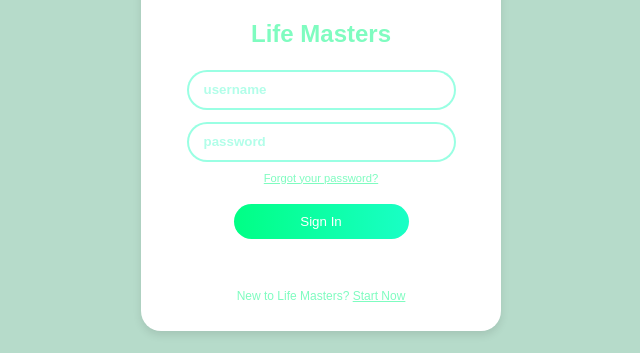
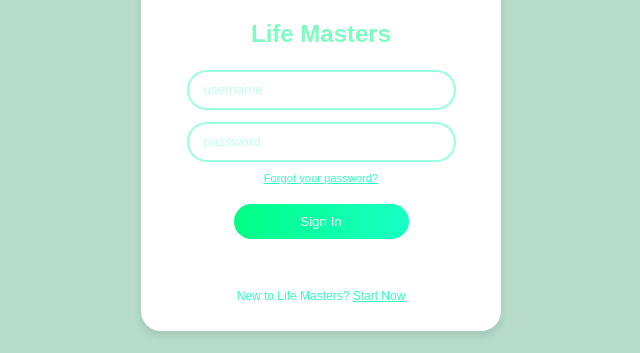
Before and after one commit to andrecrv/life-masters, a React (Create React App) app in the folder frontend/lmapp/: page /signin in a window 1280 px wide. Shown: the part 279-632 px from the top of the page, without its empty margins (319-959 px from the left). Built offline with nearby package versions, Linux system fonts and the light colour scheme.

Commit message:
style: Add styling to form inputs and submit buttons on focus/hover

```diff
--- a/frontend/lmapp/src/styles/loginPage.css
+++ b/frontend/lmapp/src/styles/loginPage.css
@@ -55,7 +55,8 @@
   align-items: space-between;
 }
 
-.input-login {
+/* Global input styling */
+input {
   width: 235px;
   height: 20px;
   margin: 6px 0;
@@ -63,11 +64,19 @@
   border-radius: 20px;
   border: 2px solid rgba(29, 255, 193, 0.45);
   background: #FFF;
+  font-weight: normal;
+  color: #696969;
 }
 
-.input-login::placeholder {
-  font-weight: bold;
-  opacity: 1;
+/* highlight input field, when selected */
+input:focus {
+  outline: none;
+  /*outline-color: #1AFFC8;*/
+}
+
+input::placeholder {
+  font-weight: normal;
+  opacity: 0.8;
   color: #B2FEE9;
 }
 
@@ -75,7 +84,7 @@
   font-size: 0.7em;
   margin-bottom: 15px;
   text-decoration: underline;
-  color: #7FFCC0;
+  color: #30FFC1;
 }
 
 .login-button {
@@ -91,17 +100,17 @@
 }
 
 .login-button:hover {
-  background: #0056b3;
+  background: #0beb82;
 }
 
 .new-to-life-masters {
   font-size: 0.75em;
   margin-top: 35px;
-  color: #7FFCC0;
+  color: #30FFC1;
 }
 
 .underline {
   text-decoration: underline;
-  color: #7FFCC0;
+  color: #30FFC1;
   cursor: pointer;
 }
--- a/frontend/lmapp/src/styles/registerPage.css
+++ b/frontend/lmapp/src/styles/registerPage.css
@@ -52,6 +52,7 @@
   align-items: space-between;
 }
 
+/* Global input styling in -> loginPage.css
 .input-register {
   width: 235px;
   height: 20px;
@@ -67,6 +68,7 @@
   opacity: 1;
   color: #B2FEE9;
 }
+*/
 
 .register-button {
   width: 175px;
@@ -81,18 +83,18 @@
 }
 
 .register-button:hover {
-  background-color: #0056b3;
+  background: #0beb82;
 }
 
 .already-have-account {
   font-size: 0.75em;
   margin-top: 0px;
   margin-bottom: 15px;
-  color: #7FFCC0;
+  color: #30FFC1;
 }
 
 .underline {
   text-decoration: underline;
-  color: #7FFCC0;
+  color: #30FFC1;
   cursor: pointer;
 }
```
